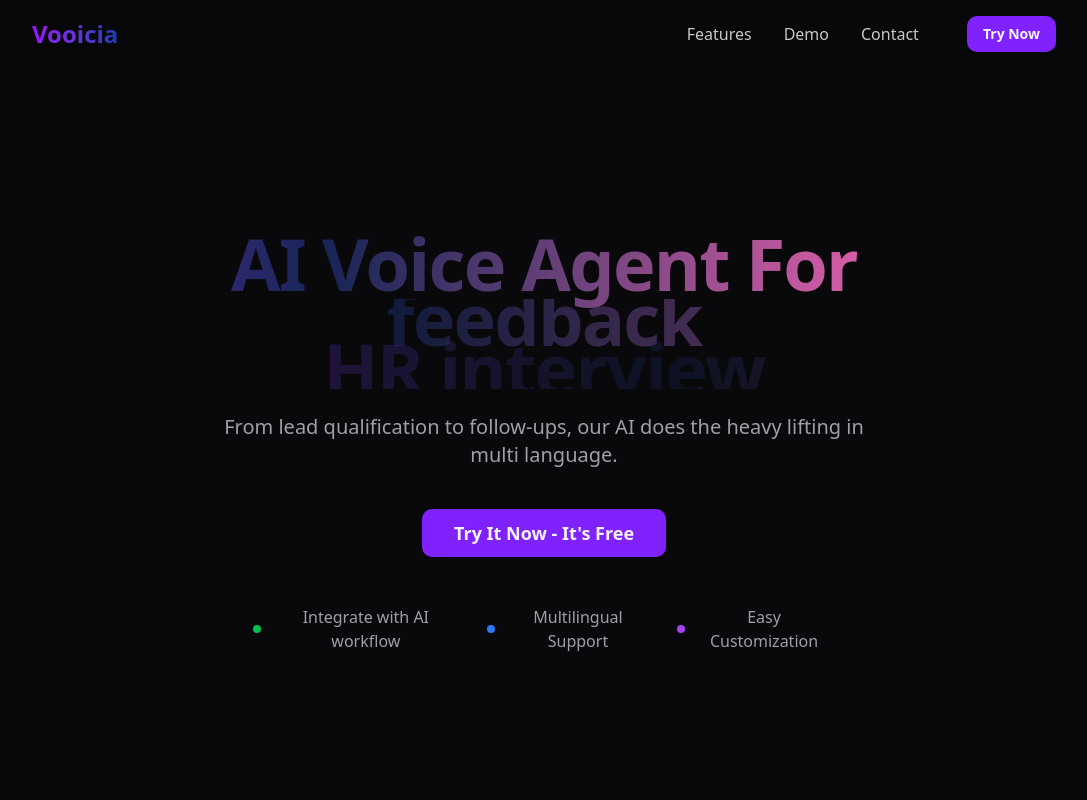
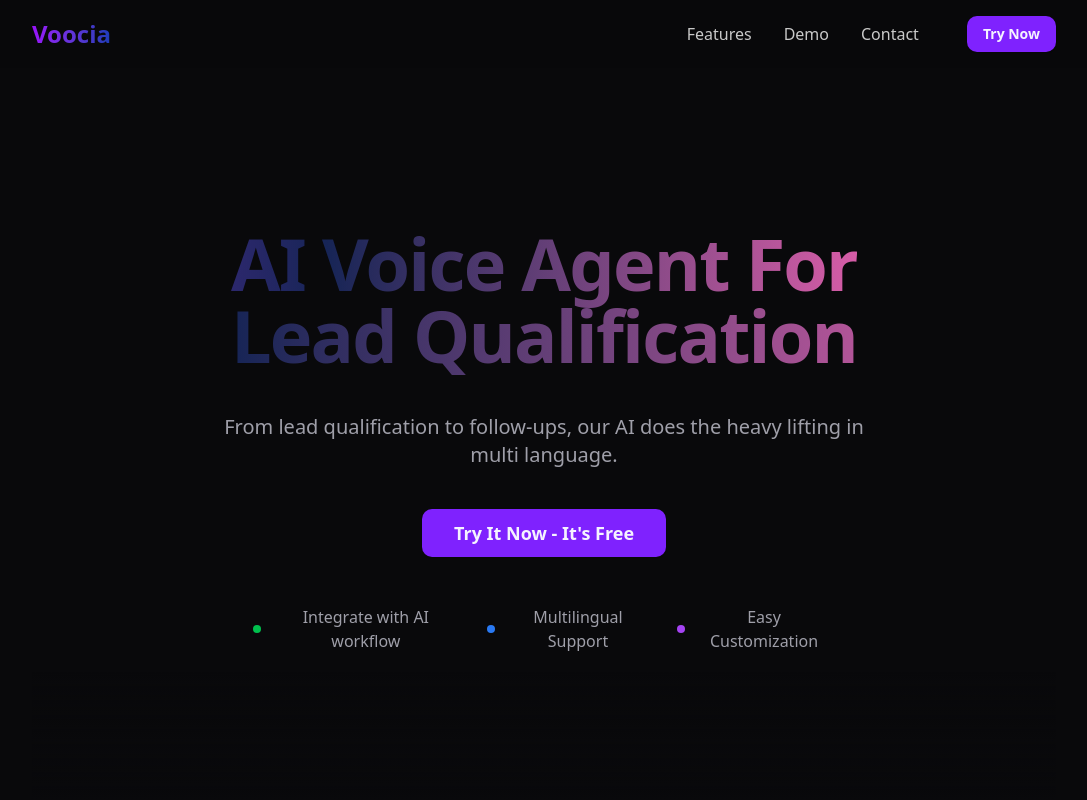
Before and after one commit to smitgol/vooicia-ui, a Next.js app: page / in a window 1280 px wide. Shown: the top 800 px of the page, without its empty margins (96-1183 px from the left). Built offline with nearby package versions, Linux system fonts and the light colour scheme.

Commit message:
removed hr interview and changed brand name

```diff
--- a/src/app/layout.tsx
+++ b/src/app/layout.tsx
@@ -13,7 +13,7 @@ const inter = Inter({
 })
 
 export const metadata: Metadata = {
-  title: 'Vooicia - Revolutionizing Business Communication',
+  title: 'Voocia - Revolutionizing Business Communication',
   description: 'Experience the future of customer service with our AI-powered call agent. Available 24/7 with multilingual support for the Indian market.',
   keywords: ['AI call agent', 'customer service', 'India', 'business communication', 'AI assistant'],
 }
--- a/src/components/footer.tsx
+++ b/src/components/footer.tsx
@@ -48,7 +48,7 @@ export default function Footer() {
           <div className="lg:col-span-2">
             <Link href="/" className="flex items-center gap-2 mb-6">
               <span className="">
-                Vooicia
+                Voocia
               </span>
             </Link>
             <p className="text-muted-foreground mb-6">
@@ -90,7 +90,7 @@ export default function Footer() {
 
         <div className="border-t border-border/50 mt-16 pt-8 flex flex-col md:flex-row justify-between items-center">
           <p className="text-sm text-muted-foreground">
-            © {currentYear} Vooicia. All rights reserved.
+            © {currentYear} Voocia. All rights reserved.
           </p>
           <div className="flex items-center gap-6 mt-4 md:mt-0">
             <Link href="#" className="text-sm text-muted-foreground hover:text-foreground transition-colors">
--- a/src/components/navigation.tsx
+++ b/src/components/navigation.tsx
@@ -30,17 +30,17 @@ export function Navigation() {
       className={`fixed top-0 left-0 right-0 z-50 transition-all duration-300 w-full mx-auto ${isScrolled ? 'bg-background/90 shadow-sm' : 'bg-background/80'} backdrop-blur-md`}
     >
       <div className="container mx-auto py-4 flex flex-col justify-center md:max-w-[80%] max-w-[90%] gap-4 sm:gap-8">
-        <div className={`flex items-center justify-between w-full flex`}>
+        <div className={`flex items-center justify-between w-full`}>
           {/* Logo */}
           <div className="w-full flex justify-between">
 
           <Link href="/" className="flex items-center gap-2">
             <span className="text-2xl font-bold bg-gradient-to-r from-purple-600 to-blue-800 bg-clip-text text-transparent">
-              Vooicia
+              Voocia
             </span>
           </Link>
           <button
-            className="md:hidden p-2 rounded-md text-foreground/80 hover:text-foreground transition-colors md:hidden cursor-pointer"
+            className="p-2 rounded-md text-foreground/80 hover:text-foreground transition-colors md:hidden cursor-pointer"
             onClick={() => setIsMenuOpen(!isMenuOpen)}
             aria-label="Toggle menu"
           >
--- a/src/components/sections/demo.tsx
+++ b/src/components/sections/demo.tsx
@@ -21,7 +21,7 @@ export default function Demo() {
 
   const assistants = {
     "en": {
-      "hr_interview": "HR Interview",
+      //"hr_interview": "HR Interview",
       "lead_qualification": "Lead Qualification",
       //"feedback": "Feedback",
     },
--- a/src/components/sections/hero.tsx
+++ b/src/components/sections/hero.tsx
@@ -5,7 +5,7 @@ import { useState, useEffect } from "react"
 import { useRouter } from "next/navigation"
 
 export default function Hero() {
-  const phrases = ["HR interview", "feedback"]
+  const phrases = ["Lead Qualification"]
   const [currentIndex, setCurrentIndex] = useState(0)
   const router = useRouter()
 
```
